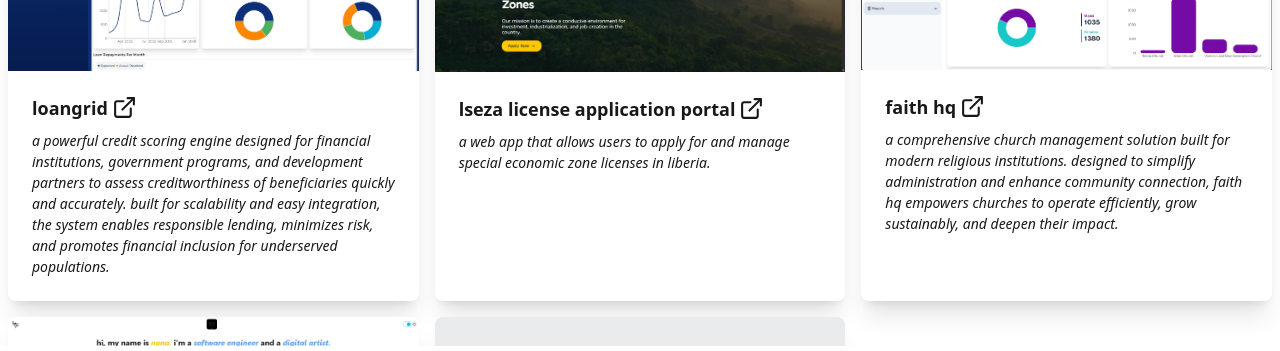
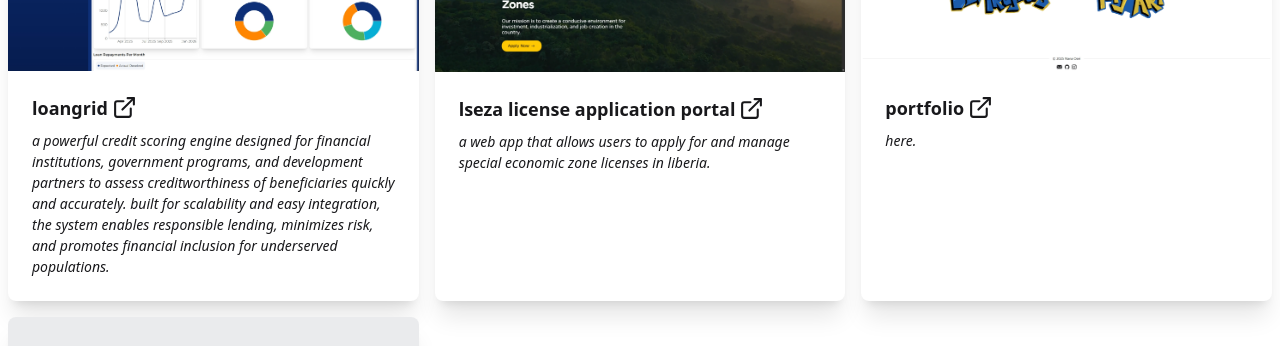
Before and after one commit to nana0sei/portfolio-v2, a React (Vite) app: page /dev in a window 1280 px wide. Shown: the part 360-711 px from the top of the page. Built offline with nearby package versions, Linux system fonts and the light colour scheme; no server answers.

Commit message:
Update projects.ts

```diff
--- a/src/data/projects.ts
+++ b/src/data/projects.ts
@@ -25,16 +25,6 @@
     git: "",
     tools: ["nextjs", "tailwind", "hero ui"],
   },
-
-  {
-    name: "faith hq",
-    description:
-      "a comprehensive church management solution built for modern religious institutions. designed to simplify administration and enhance community connection, faith hq empowers churches to operate efficiently, grow sustainably, and deepen their impact.",
-    image: fhq,
-    link: "https://www.logicielghana.com/platorms/platforms/fathhq",
-    git: "",
-    tools: ["nextjs", "tailwind"],
-  },
   {
     name: "portfolio",
     description: "here.",
```
